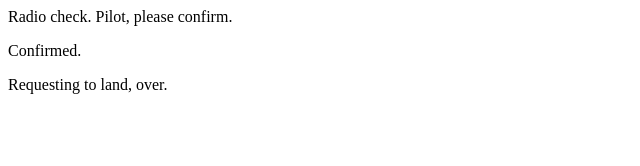
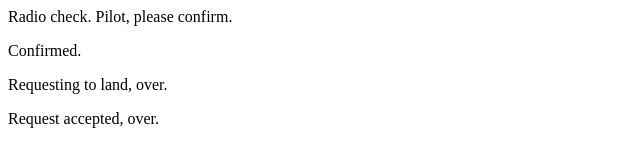
Before and after one commit to madelyniris/studio-7.1, a plain HTML site: page index.html in a window 1280 px wide. Shown: the whole page, without its empty margins (0-640 px from the left). Drawn offline with Linux system fonts and the light colour scheme.

Commit message:
Added fourth line to index.html

```diff
--- a/index.html
+++ b/index.html
@@ -3,5 +3,6 @@
    <p>Radio check. Pilot, please confirm.</p>
    <p>Confirmed.</p>
    <p>Requesting to land, over.</p>
+   <p>Request accepted, over.</p>
 </body>
 </html>
```
